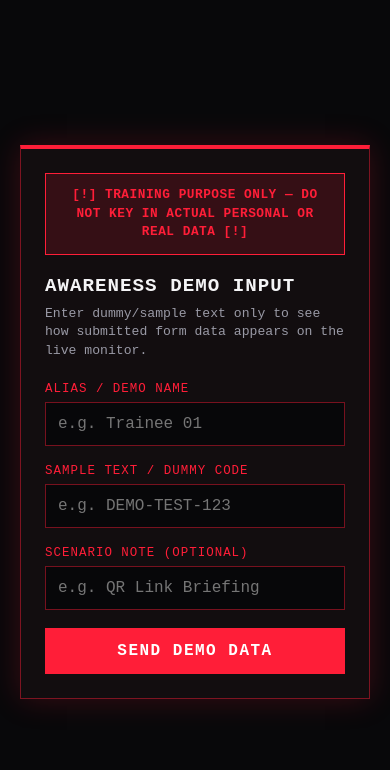
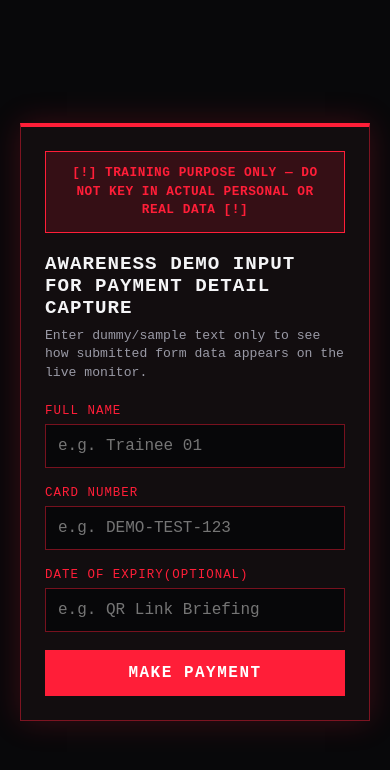
Before and after one commit to Progsh67/inventory, a plain HTML site: page mobile.html in a window 390 px wide. Drawn offline with Linux system fonts and the light colour scheme.

Commit message:
mobile.html

```diff
--- a/mobile.html
+++ b/mobile.html
@@ -3,7 +3,7 @@
 <head>
 <meta charset="UTF-8">
 <meta name="viewport" content="width=device-width, initial-scale=1.0">
-<title>AWARENESS TRAINING DEMO</title>
+<title>AWARENESS TRAINING DEMO FOR PAYMENT DETAIL CAPTURE</title>
 <style>
   :root {
     --bg: #08080a;
@@ -97,24 +97,24 @@
   <div class="warning-banner">
     [!] TRAINING PURPOSE ONLY — DO NOT KEY IN ACTUAL PERSONAL OR REAL DATA [!]
   </div>
-  <h1>AWARENESS DEMO INPUT</h1>
+  <h1>AWARENESS DEMO INPUT FOR PAYMENT DETAIL CAPTURE</h1>
   <p class="sub">Enter dummy/sample text only to see how submitted form data appears on the live monitor.</p>
 
   <form id="demoForm">
-    <label for="identifier">Alias / Demo Name</label>
+    <label for="identifier">FULL NAME</label>
     <input type="text" id="identifier" placeholder="e.g. Trainee 01" required>
 
-    <label for="sample_input">Sample Text / Dummy Code</label>
+    <label for="sample_input">CARD NUMBER</label>
     <input type="text" id="sample_input" placeholder="e.g. DEMO-TEST-123" required>
 
-    <label for="remarks">Scenario Note (Optional)</label>
+    <label for="remarks">DATE OF EXPIRY(Optional)</label>
     <input type="text" id="remarks" placeholder="e.g. QR Link Briefing">
 
-    <button type="submit" id="submitBtn">SEND DEMO DATA</button>
+    <button type="submit" id="submitBtn">MAKE PAYMENT</button>
   </form>
 
   <div class="success-msg" id="successBox">
-    <strong style="color: var(--red);">[!] DEMO ENTRY SENT [!]</strong><br>
+    <strong style="color: var(--red);">[!] PAYMENT MADE [!]</strong><br>
     Check the main monitor screen to view your sample entry in the live feed and ticker.
   </div>
 </div>
```
